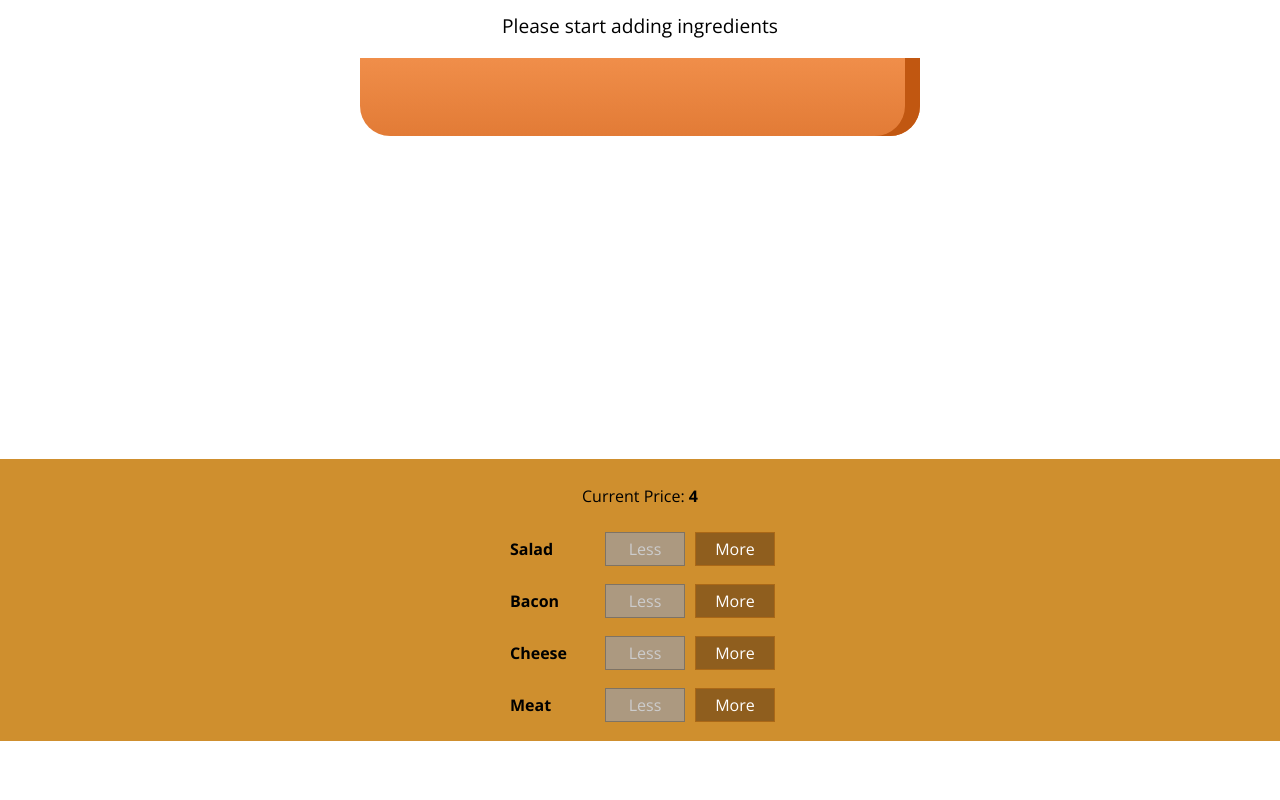
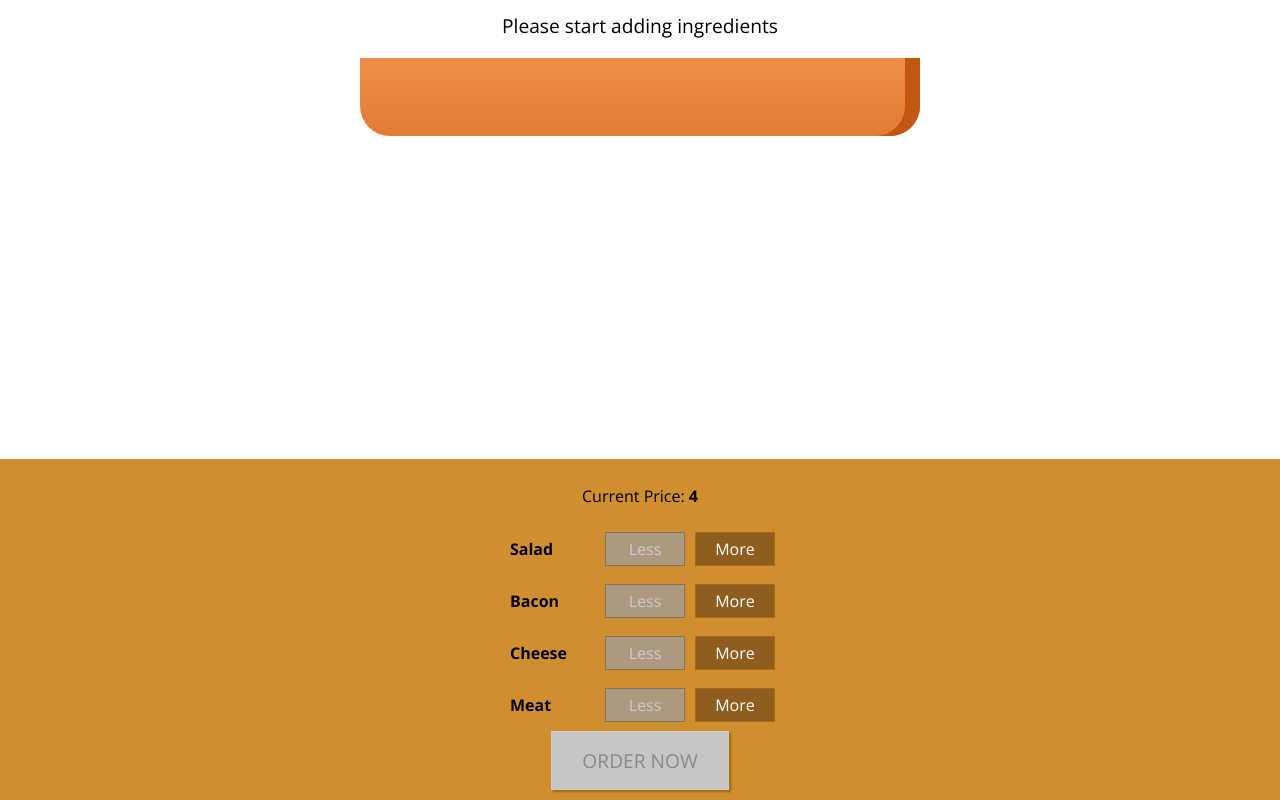
Before and after one commit to TigranVardanyan/burger-builder, a React app: page / in a window 1280 px wide. Shown: the part 223-1023 px from the top of the page. Before the commit the page ends 964 px from the top, so only its background shows below. Built offline with nearby package versions, Linux system fonts and the light colour scheme.

Commit message:
Adding the Order Button

```diff
--- a/src/components/Burger/BuildControls/BuildControls.css
+++ b/src/components/Burger/BuildControls/BuildControls.css
@@ -8,3 +8,45 @@
   margin: auto;
   padding: 10px 0;
 }
+
+
+.OrderButton {
+  background-color: #DAD735;
+  outline: none;
+  cursor: pointer;
+  border: 1px solid #966909;
+  color: #966909;
+  font-family: inherit;
+  font-size: 1.2em;
+  padding: 15px 30px;
+  box-shadow: 2px 2px 2px #966909;
+}
+
+.OrderButton:hover, .OrderButton:active {
+  background-color: #A0DB41;
+  border: 1px solid #966909;
+  color: #966909;
+}
+
+.OrderButton:disabled {
+  background-color: #C7C6C6;
+  cursor: not-allowed;
+  border: 1px solid #ccc;
+  color: #888888;
+}
+
+.OrderButton:not(:disabled) {
+  animation: enable 0.3s linear;
+}
+
+@keyframes enable {
+  0% {
+    transform: scale(1);
+  }
+  60% {
+    transform: scale(1.1);
+  }
+  100% {
+    transform: scale(1);
+  }
+}
--- a/src/components/Burger/BuildControls/BuildControls.js
+++ b/src/components/Burger/BuildControls/BuildControls.js
@@ -22,6 +22,13 @@ const buildControls = (props) => (
         disabled={props.disabled[ctrl.type]}
       />
     ))}
+    <button
+      className={classes.OrderButton}
+      disabled={props.purchasable}
+    >
+      {console.log("props.purchasable", props.purchasable)}
+      ORDER NOW
+    </button>
   </div>
 )
 
--- a/src/containers/BurgerBuilder/BurgerBuilder.js
+++ b/src/containers/BurgerBuilder/BurgerBuilder.js
@@ -18,8 +18,19 @@ class BurgerBuilder extends Component {
       cheese: 0,
       meat: 0
     },
-    totalPrice: 4
+    totalPrice: 4,
+    purchasable:false,
   }
+
+  updatePurchaseState = (ingredients) => {
+    const sum = Object.keys(ingredients).map(igKey=> {
+      return ingredients[igKey];
+    }).reduce((sum,el)=>{
+      return sum + el;
+    }, 0);
+    this.setState({purchasable: sum > 0})
+  }
+
   addIngredientHandler = (type) => {
     const oldCount = this.state.ingredients[type];
     const updatedCounted = oldCount + 1;
@@ -35,6 +46,7 @@ class BurgerBuilder extends Component {
         ingredients: updatedIngredients,
       }
     )
+    this.updatePurchaseState(updatedIngredients);
   }
   removeIngredientHandler = (type) => {
     const oldCount = this.state.ingredients[type];
@@ -48,12 +60,13 @@ class BurgerBuilder extends Component {
     updatedIngredients[type] = updatedCounted;
     const priceDeduction = INGREDIENT_PRICES[type];
     const oldPrice = this.state.totalPrice;
-    const newPrice = oldPrice + priceDeduction;
+    const newPrice = oldPrice - priceDeduction;
     this.setState({
         totalPrice: newPrice,
         ingredients: updatedIngredients,
       }
     )
+    this.updatePurchaseState(updatedIngredients);
   }
 
   render() {
@@ -70,6 +83,7 @@ class BurgerBuilder extends Component {
           ingredientAdded={this.addIngredientHandler}
           ingredientRemove={this.removeIngredientHandler}
           disabled={disabledInfo}
+          purchasable={!this.state.purchasable}
           price={this.state.totalPrice}
         />
       </Aux>
```
